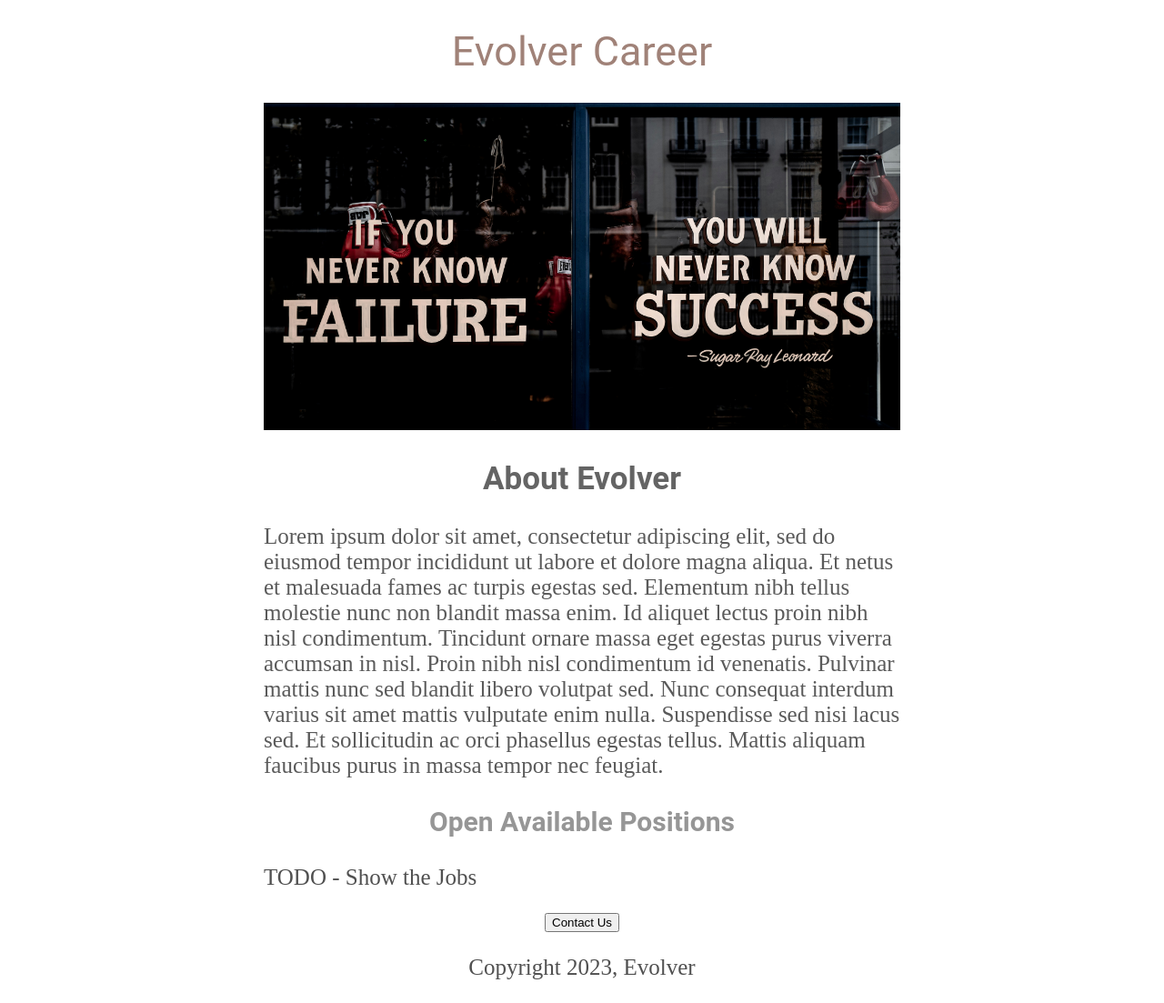
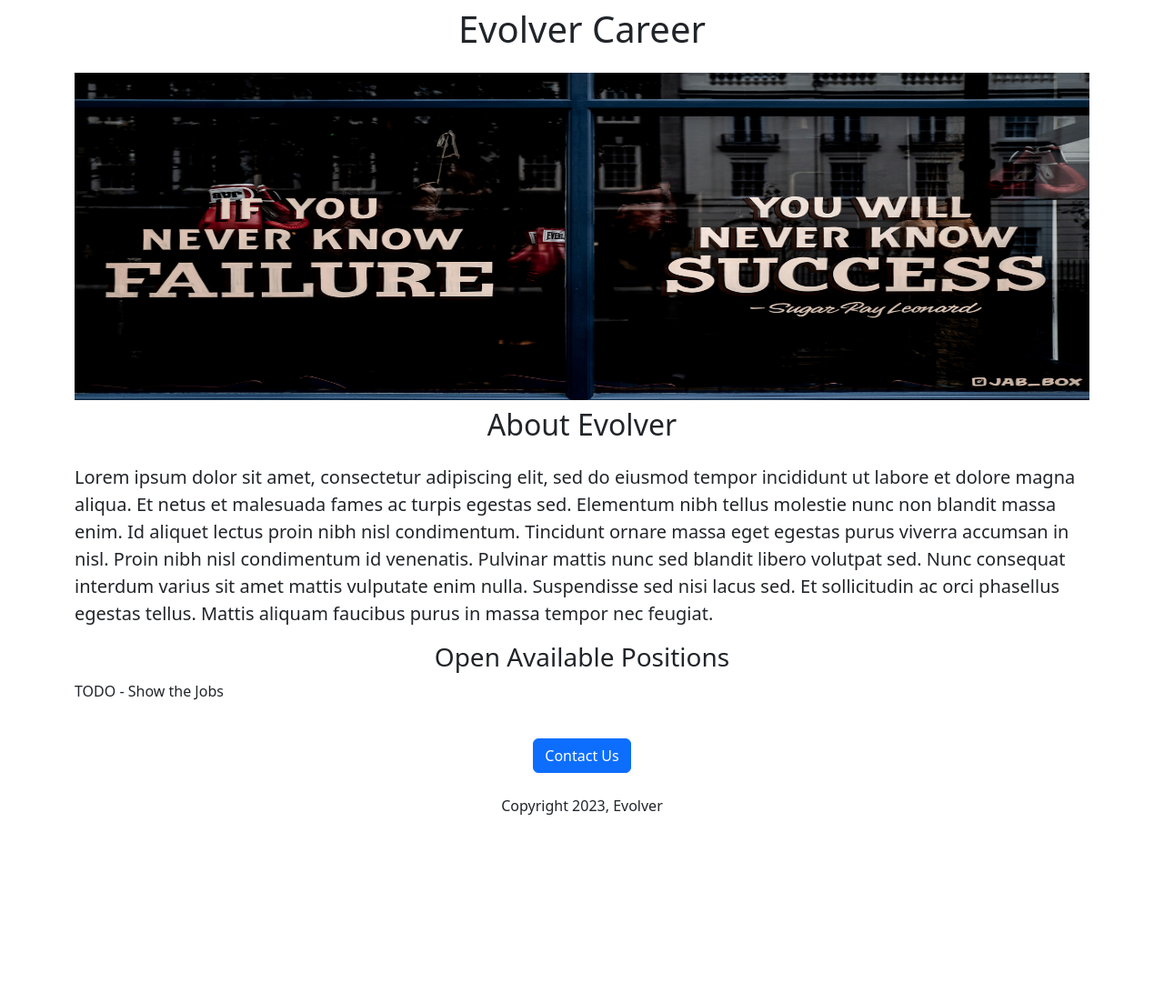
Before and after one commit to NoviceNerd1/Career_Website, a Flask app: page / in a window 1280 px wide. Shown: the whole page at 91% size. After the commit the page ends 896 px from the top, so only its background shows below. Run offline with Flask 3, Linux system fonts and the light colour scheme.

Commit message:
Applied bootstrap
Applied Bootstrap in website

```diff
--- a/templates/home.html
+++ b/templates/home.html
@@ -3,64 +3,28 @@
 <html>
   <head>
     <title>Evolver</title>
+    <meta charset="utf-8">
+    <meta name="viewport" content="width=device-width, initial-scale=1">
+     <link href="https://cdn.jsdelivr.net/npm/bootstrap@5.3.3/dist/css/bootstrap.min.css" rel="stylesheet" integrity="sha384-QWTKZyjpPEjISv5WaRU9OFeRpok6YctnYmDr5pNlyT2bRjXh0JMhjY6hW+ALEwIH" crossorigin="anonymous">
     <style>
-      h1{
-        font-size: 45px;
-        font-family: Roboto;
-        font-weight : normal;
-        color: rgb(160,130,120);
-        text-align: center;
-      }
       #banner{
         width: 100%;
-        height: 360px;
-        object-fit: cover;
+        height:360px;
       }
-      h2{
-        font-family: Roboto;
-        font-size: 35px;
-        color: rgb(100, 100, 100);
-        text-align: center;
-        font-weight: noraml;
-      }
-      h3{
-        font-family: Roboto;
-        font-size: 30px;
-        color: rgb(150, 150, 150);
-        text-align: center;
-        font-weight: noraml;
-      }
-      p{
-        font-size:25px;
-        font-family: gabriola;
-        color: rgb(80,80,80);
-        margin
-      }
-      .para1{
-
-        font-family: gabriola;
-        color:rgb(90,90,90);
-      }
-      #container{
-        max-width:700px;
-        margin:0 auto 0 auto;
-      }
-
     </style>
-
   </head>
   <body>
-    <div id="container">
-    <h1>Evolver Career</h1>
-    <img src="https://af78a67d-96e2-4e10-8261-2a614bc4bcee-00-9c3np13qp0o7.pike.replit.dev/static/Banner.jpg" id="banner"><br>
-    <h2>About Evolver</h2>
-    <p class="para1">Lorem ipsum dolor sit amet, consectetur adipiscing elit, sed do eiusmod tempor incididunt ut labore et dolore magna aliqua. Et netus et malesuada fames ac turpis egestas sed. Elementum nibh tellus molestie nunc non blandit massa enim. Id aliquet lectus proin nibh nisl condimentum. Tincidunt ornare massa eget egestas purus viverra accumsan in nisl. Proin nibh nisl condimentum id venenatis. Pulvinar mattis nunc sed blandit libero volutpat sed. Nunc consequat interdum varius sit amet mattis vulputate enim nulla. Suspendisse sed nisi lacus sed. Et sollicitudin ac orci phasellus egestas tellus. Mattis aliquam faucibus purus in massa tempor nec feugiat.</p>
+    <div class="container">
+    <h1 class="text-center mt-2 mb-4">Evolver Career</h1>
+       <img class="img-fluid" src="https://af78a67d-96e2-4e10-8261-2a614bc4bcee-00-9c3np13qp0o7.pike.replit.dev/static/Banner.jpg" id="banner">
+    <h2 class="text-center mt-2 mb-4">About Evolver</h2>
+    <p class="lead">Lorem ipsum dolor sit amet, consectetur adipiscing elit, sed do eiusmod tempor incididunt ut labore et dolore magna aliqua. Et netus et malesuada fames ac turpis egestas sed. Elementum nibh tellus molestie nunc non blandit massa enim. Id aliquet lectus proin nibh nisl condimentum. Tincidunt ornare massa eget egestas purus viverra accumsan in nisl. Proin nibh nisl condimentum id venenatis. Pulvinar mattis nunc sed blandit libero volutpat sed. Nunc consequat interdum varius sit amet mattis vulputate enim nulla. Suspendisse sed nisi lacus sed. Et sollicitudin ac orci phasellus egestas tellus. Mattis aliquam faucibus purus in massa tempor nec feugiat.</p>
 
-    <h3 style="font-size:30px;">Open Available Positions</h3>
+    <h3 class="text-center" mt-2 mb-4>Open Available Positions</h3>
     <p>TODO - Show the Jobs</p>
-      <div style="text-align:center;">
-    <button>Contact Us</button>
-        <p> Copyright 2023, Evolver</p>
+      <div class="text-center gap-1">
+        <button type="button" class="btn btn-primary mt-4" data-bs-toggle="button">Contact Us</button>
+        <p class="mt-4"> Copyright 2023, Evolver</p>
       </div>
       </div>
   </body>
```
Also changed, not shown: static/Banner1.jpg (deleted).
